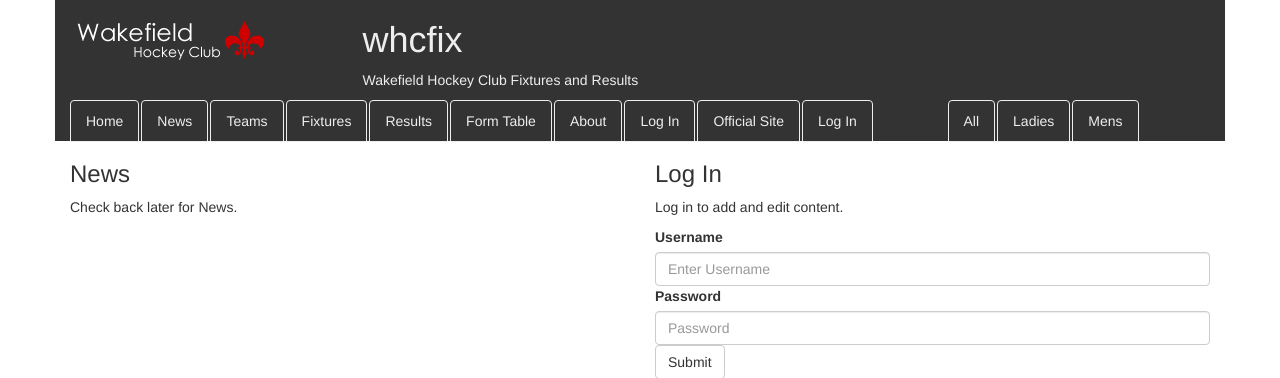
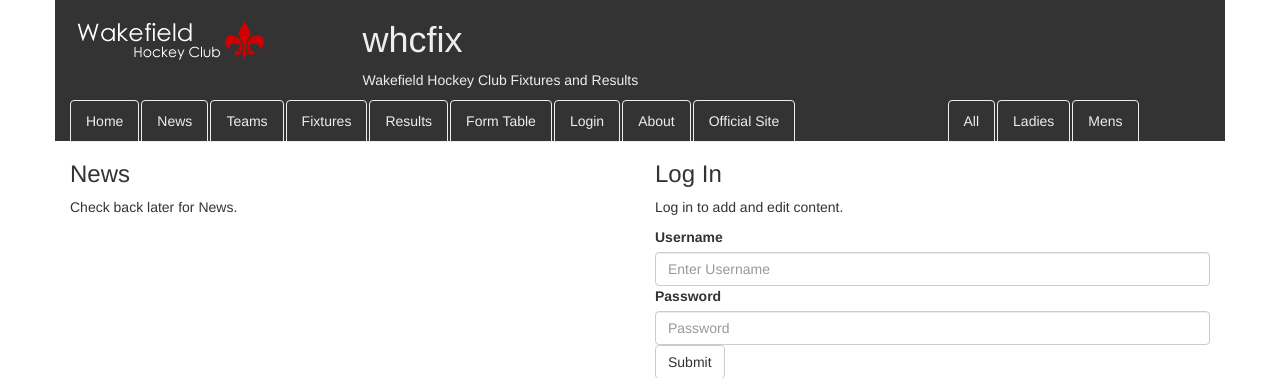
Before and after one commit to Horb/whcfix, a Flask app: page /news/ in a window 1280 px wide. Shown: the top 378 px of the page. Run offline with Flask 2, Linux system fonts and the light colour scheme; data that the repository does not hold is empty; some libraries are stand-ins or nearby versions.

Commit message:
More fixes to templates.

```diff
--- a/app.py
+++ b/app.py
@@ -32,7 +32,6 @@ def before_request():
 def post_detail(post_id):
     s = Session()
     post = s.query(Post).filter(Post.id == post_id).first()
-    print post
     if post:
         logging.debug("Found post with id=%s" % post.id)
         if request.method == 'POST':
@@ -42,7 +41,6 @@ def post_detail(post_id):
             post.is_published = 'published' in request.form
             if 'published' in request.form:
                 post.publish()
-            print post
             s.commit()
             flash("Successfully Saved!")
             return redirect(url_for('post_detail', post_id=post.id))
@@ -78,18 +76,17 @@ def news():
 def logout():
     session.pop('logged_in', None)
     flash("You were logged out!")
-    return redirect(url_for("news"))
+    return redirect(url_for("home"))
 
 @app.route("/news/new/", methods=['POST'])
 def add_news():
     if not session.get('logged_in'):
         abort(401)
-    print request.form
     post = Post(title=request.form['title'],
                 body=request.form['body'],
                 is_published='published' in request.form)
     if 'published' in request.form:
-        post.publish()
+        publish_post(post)
     s = Session()
     s.add(post)
     s.commit()
--- a/whcfix/templates/base.html
+++ b/whcfix/templates/base.html
@@ -49,18 +49,13 @@
                         <li><a href="{{url_for('next_match')}}">Fixtures</a></li>
                         <li><a href="{{url_for('last_result')}}">Results</a></li>
                         <li><a href="{{url_for('recent_form')}}">Form Table</a></li>
+                        {% if session.logged_in %}
+                            <li><a href="{{url_for('logout')}}">Logout</a></li>
+                        {% else %}
+                            <li><a href="{{url_for('login')}}">Login</a></li>
+                        {% endif %}
                         <li><a href="{{url_for('about')}}">About</a></li>
-                        {% if session.logged_in %}
-                            <li><a href="{{url_for('logout')}}">Log Out</a></li>
-                        {% else %}
-                            <li><a href="{{url_for('login')}}">Log In</a></li>
-                        {%  endif %}
                         <li><a href="http://www.wakefieldhockeyclub.co.uk/">Official Site</a></li>
-                        {% if session.logged_in %}
-                        <li><a href="/logout/">Logout</a></li>
-                        {% else %}
-                        <li><a href="/login/">Log In</a></li>
-                        {% endif %}
                     </ul>
                 </div>
                 <div class="col-sm-3">
--- a/whcfix/templates/teamDump.html
+++ b/whcfix/templates/teamDump.html
@@ -7,7 +7,7 @@
     <div style="text-align:center;" class="col-xs-12">
         <a role="button"
            class="btn btn-default"
-           href="{{ url_for('team', team=team)}}/">
+           href="{{ url_for('team', team=team)}}">
             Full
         </a>
         <a role="button"
```
